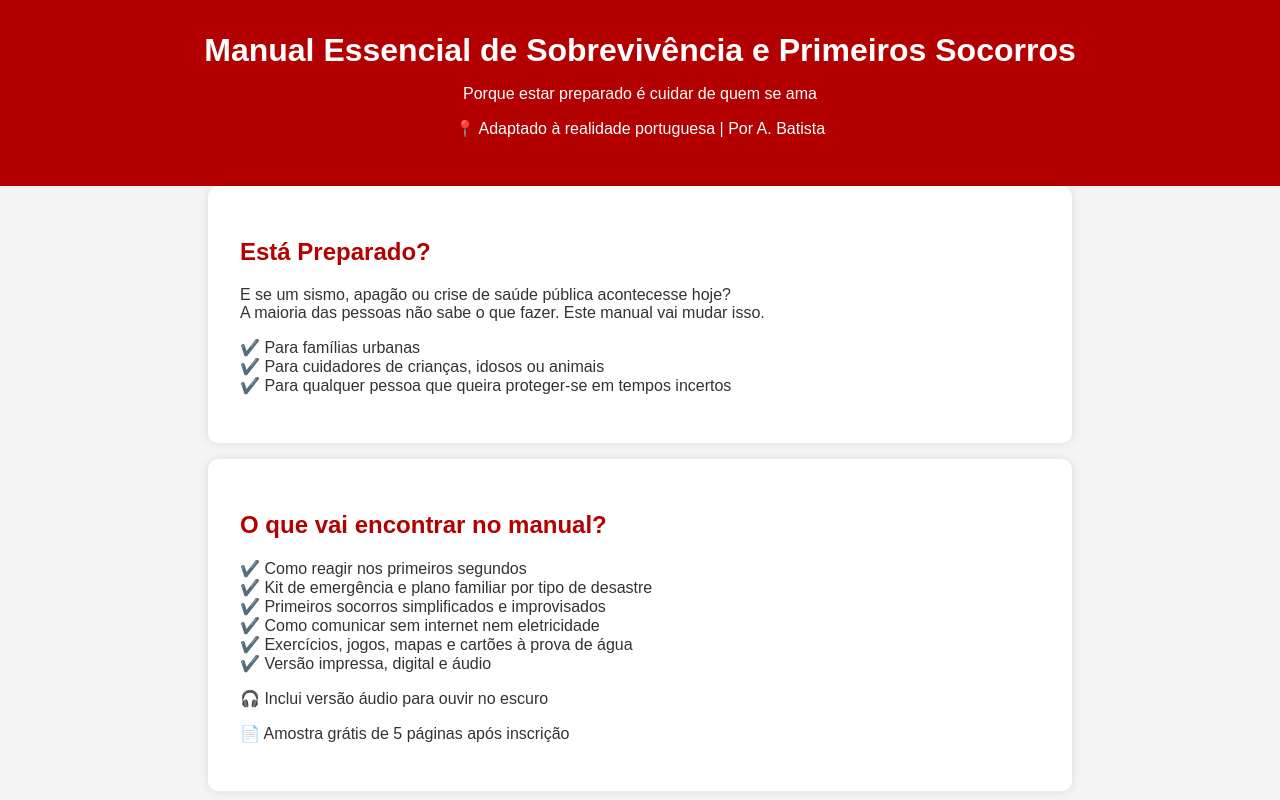
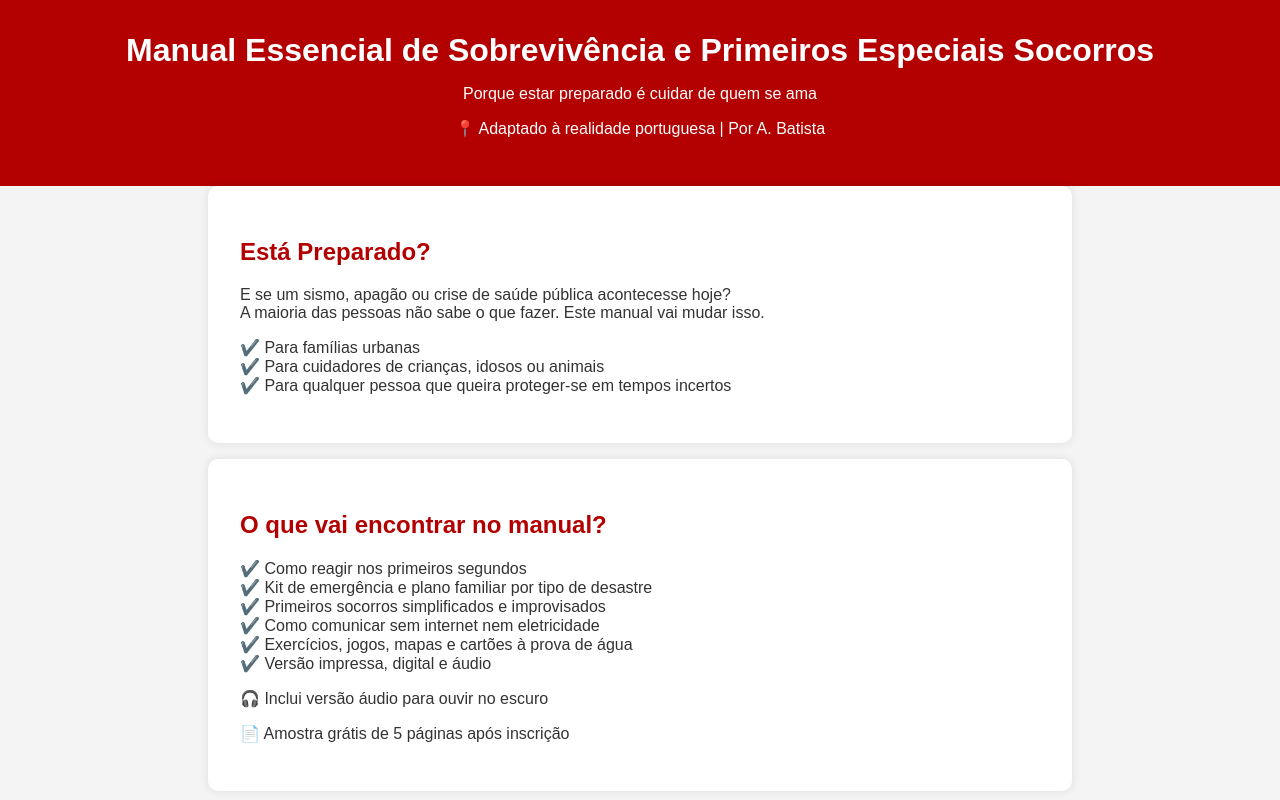
Before and after one commit to Manual-Essencial/sobrevivencia, a plain HTML site: page index.html in a window 1280 px wide. Shown: the top 800 px of the page. Drawn offline with Linux system fonts and the light colour scheme.

Commit message:
Update index.html

```diff
--- a/index.html
+++ b/index.html
@@ -3,7 +3,7 @@
 <head>
     <meta charset="UTF-8">
     <meta name="viewport" content="width=device-width, initial-scale=1.0">
-    <meta name="description" content="Manual Essencial de Sobrevivência e Primeiros Socorros Urbana para Iniciantes. Pré-venda aberta! Versão impressa, digital e áudio.">
+    <meta name="description" content="Manual Essencial de Sobrevivência e Primeiros Especiais Socorros (MESPES). Pré-venda aberta! Versão impressa, digital e áudio.">
     <title>Manual Essencial de Sobrevivência</title>
     <style>
         body { font-family: Arial, sans-serif; margin: 0; padding: 0; background: #f4f4f4; color: #333; }
@@ -21,7 +21,7 @@
 <body>
 
 <header>
-    <h1>Manual Essencial de Sobrevivência e Primeiros Socorros</h1>
+    <h1>Manual Essencial de Sobrevivência e Primeiros Especiais Socorros</h1>
     <p>Porque estar preparado é cuidar de quem se ama</p>
     <p>📍 Adaptado à realidade portuguesa | Por A. Batista</p>
 </header>
```
